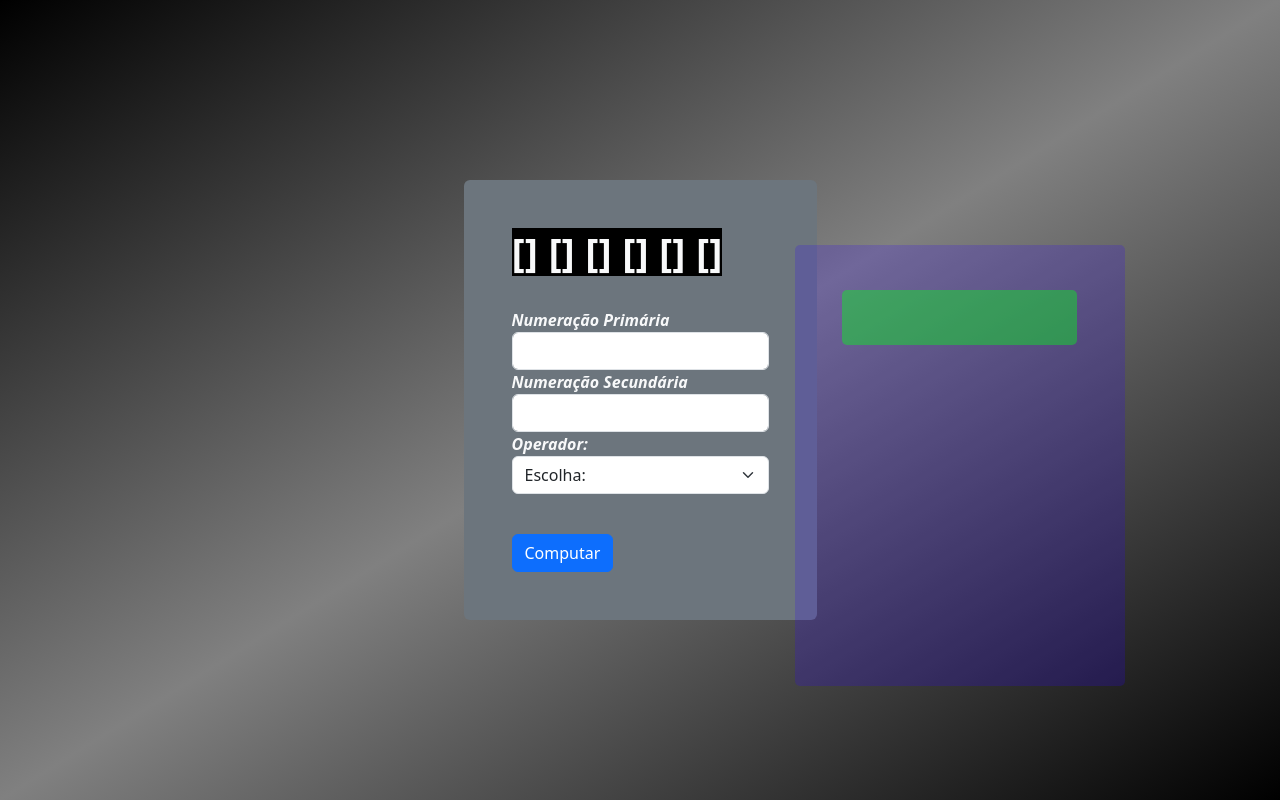
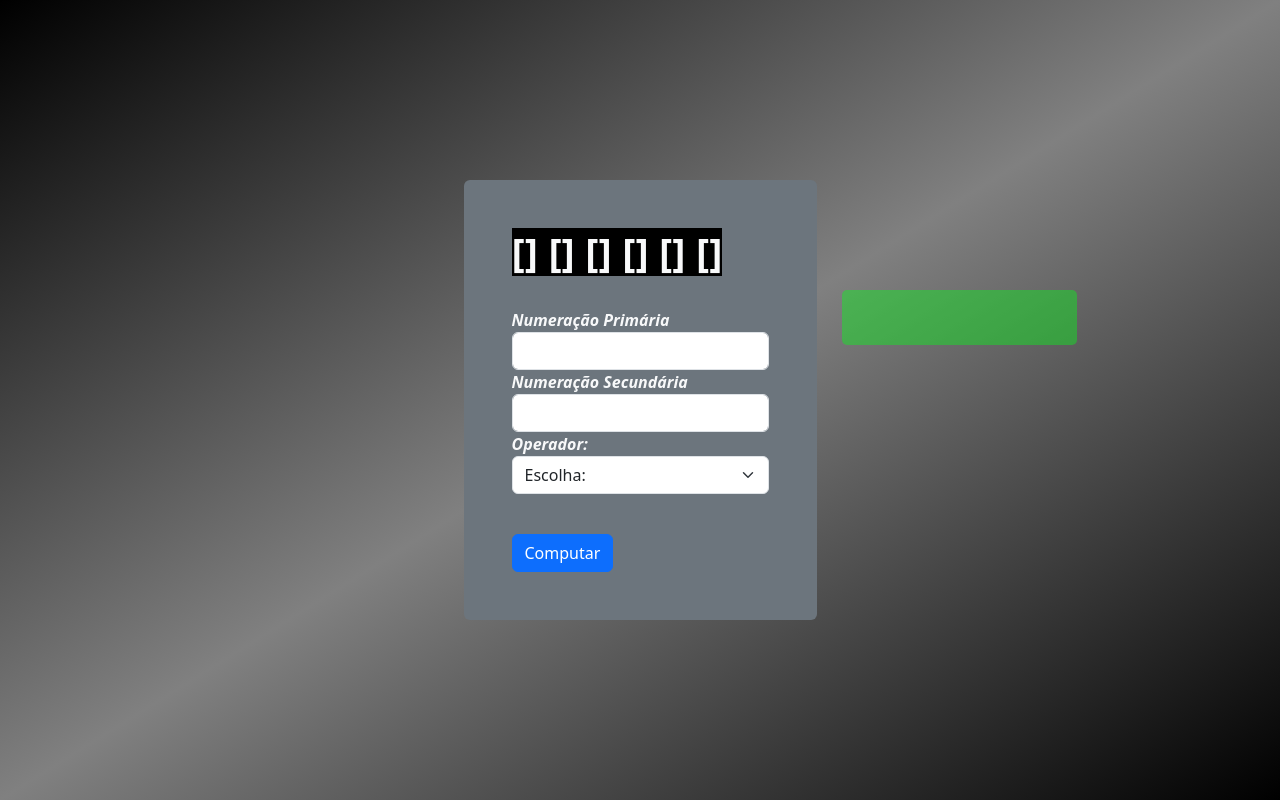
Before and after one commit to SamBakasura/Calculadora, a plain HTML site: page index.html in a window 1280 px wide. Drawn offline with nearby package versions, Linux system fonts and the light colour scheme.

Commit message:
Calculadora Feita.02

```diff
--- a/index.html
+++ b/index.html
@@ -10,7 +10,6 @@
 </head>
 <body>
     <div class="form1"></div>
-    <div class="form2"></div>
     <div class="container">
         <div class="row justify-content-center align-items-center vh-100 fundo3">
             <div class="col-auto bg-secondary p-5 rounded fundo2">
--- a/style.css
+++ b/style.css
@@ -4,21 +4,6 @@ body{
     background-image:linear-gradient(to bottom right,black,gray,black);
 }
 .form1{
-    position: absolute;
-    top: 245px;
-    left: 795px;
-    height: 441px;
-    width: 330px;
-    border-radius: 5px;
-    background-color: rgb(47, 0, 255);
-    opacity: 0.2;
-    z-index: 1;
-}
-.form1:hover{
-    color: red;
-    transition: 4s;
-}
-.form2{
     position: absolute;
     top: 290px;
     left: 842px;
```
